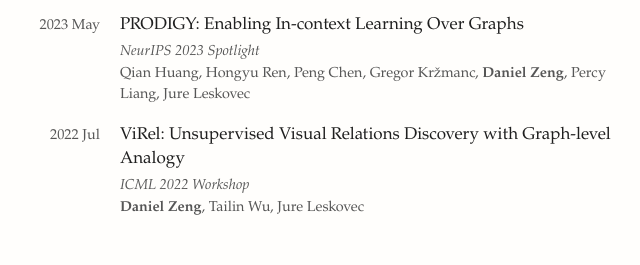
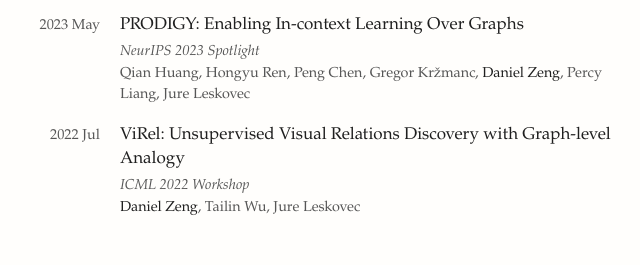
Before and after one commit to daniel-zeng/daniel-zeng.github.io, an Astro site: page / in a window 1280 px wide. Shown: the part 721-986 px from the top of the page, 324-964 px from the left. Built offline with nearby package versions, Linux system fonts and the light colour scheme; Astro itself is replaced by a stand-in of ours.

Commit message:
Name emphasis via color (text) instead of bold

```diff
--- a/src/styles/global.css
+++ b/src/styles/global.css
@@ -197,7 +197,7 @@
 }
 
 .pubs .meta .me {
-  font-weight: 700;
+  color: var(--text);
 }
 
 .muted {
```
